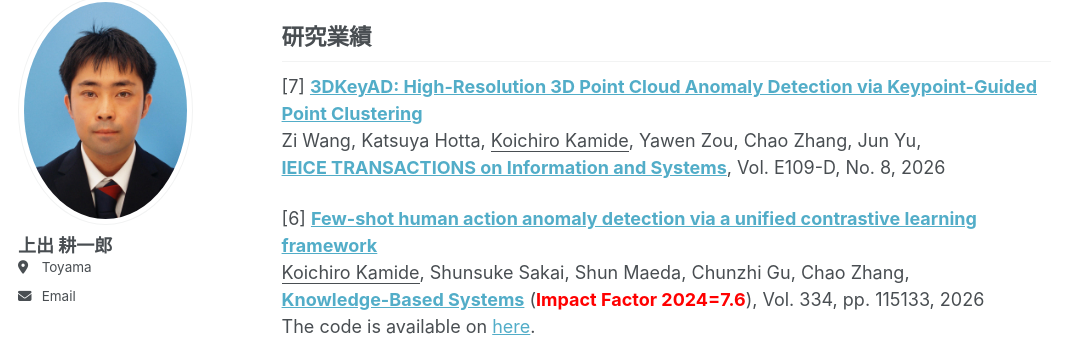
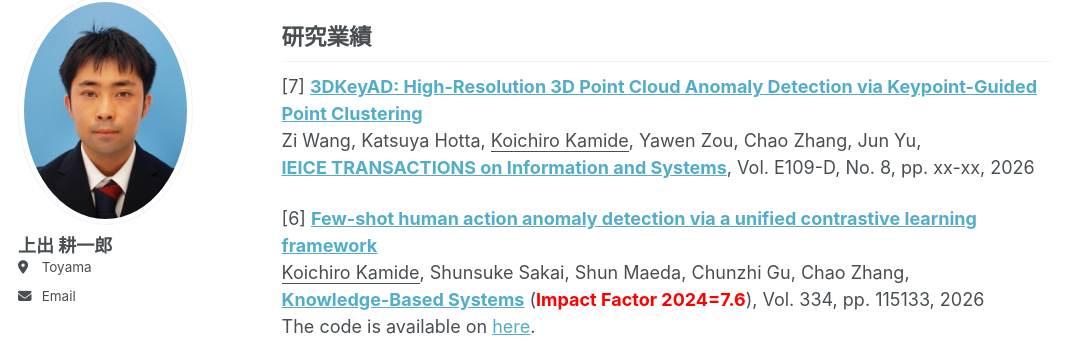
Before and after one commit to koichiro-kamide/koichiro-kamide.github.io, a Jekyll site: the page built from _pages/about.md, in a window 1280 px wide and 900 px high, scrolled down 402 px. Shown: the part 103-453 px from the top of the window, without its empty margins (0-1081 px from the left). Built offline with Jekyll 4.4.1, drawn with Linux system fonts in a browser that asks for light colours.

```diff
--- a/_pages/about.md
+++ b/_pages/about.md
@@ -41,7 +41,7 @@ redirect_from:
 ## 研究業績
 [7] [**3DKeyAD: High-Resolution 3D Point Cloud Anomaly Detection via Keypoint-Guided Point Clustering**](https://github.com/bigbearbear520/3DKeyAD)
 Zi Wang, Katsuya Hotta, <u>Koichiro Kamide</u>, Yawen Zou, Chao Zhang, Jun Yu,
-[**IEICE TRANSACTIONS on Information and Systems**](https://globals.ieice.org/en_transactions/information), Vol. E109-D, No. 8, 2026
+[**IEICE TRANSACTIONS on Information and Systems**](https://globals.ieice.org/en_transactions/information), Vol. E109-D, No. 8, pp. xx-xx, 2026
 
 [6] [**Few-shot human action anomaly detection via a unified contrastive learning framework**](https://www.sciencedirect.com/science/article/pii/S0950705125021689)
 <u>Koichiro Kamide</u>, Shunsuke Sakai, Shun Maeda, Chunzhi Gu, Chao Zhang,
```
